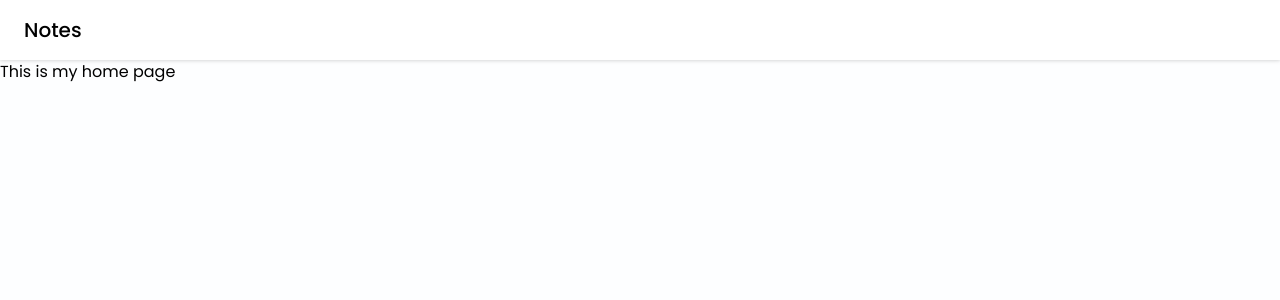
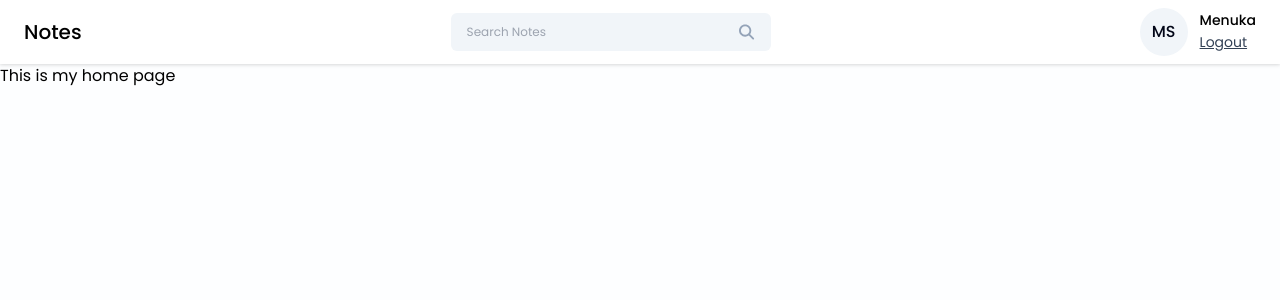
Before and after one commit to Menuka7865/Creating-Note-App, a React (Vite) app in the folder note-app/: page / in a window 1280 px wide. Shown: the top 300 px of the page. Built offline with nearby package versions, Linux system fonts and the light colour scheme.

Commit message:
Navbar updated

```diff
--- a/note-app/src/compnents/Navbar.jsx
+++ b/note-app/src/compnents/Navbar.jsx
@@ -1,10 +1,36 @@
-import React from 'react'
+import React, { useState } from 'react'
+import Profileinfo from './Profileinfo'
+import { useNavigate } from 'react-router-dom'
+import Searchbar from './Searchbar'
 
-function Navbar() {
+const Navbar = () => {
+   const [searchQuery, setSearchQuery] = useState("")
+   const navigate = useNavigate
+   const onLogout = () =>{
+    navigate('/login')
+   };
+   const handleSearch = () => {};
+   const onClearSearch = () => {
+    setSearchQuery("");
+   };
   return (
+    <>
     <div className='bg-white flex items-center justify-between px-6 py-2 drop-shadow'>
       <h2 className='text-xl font-medium text-black py-2'>Notes</h2>
+
+        <Searchbar
+          value={searchQuery}
+          onChange={({target}) =>{
+            setSearchQuery(target.value);
+          }}
+          handleSearch={handleSearch}
+          onClearSearch={onClearSearch}
+        />
+
+      <Profileinfo onLogout={onLogout} />
     </div>
+
+    </>
   )
 }
 
--- /dev/null
+++ b/note-app/src/compnents/Profileinfo.jsx
@@ -0,0 +1,22 @@
+import React from 'react';
+import { getInitials } from '../utilis/helper';
+
+const Profileinfo = ({onLogout}) => {
+  return (
+    <>
+      <div className='flex items-center gap-3'>
+        <div className='w-12 h-12 flex items-center justify-center rounded-full text-slate-950 font-medium bg-slate-100'>
+           {getInitials("Menuka Sandaruwan")}
+        </div>
+        <div>
+            <p className='text-sm font-medium'>Menuka</p>
+            <button className='text-sm text-slate-700 underline' onClick={onLogout}>
+                Logout
+            </button>
+        </div>
+      </div>
+    </>
+  );
+}
+
+export default Profileinfo;
--- /dev/null
+++ b/note-app/src/compnents/Searchbar.jsx
@@ -0,0 +1,22 @@
+import React from 'react';
+import { FaMagnifyingGlass } from "react-icons/fa6";
+import { IoMdClose } from "react-icons/io"
+const Searchbar = ({ value, onchange, handleSearch, onClearSearch}) => {
+  return (
+   <>
+     <div className='w-80 flex items-center px-4 bg-slate-100 rounded-md'>
+        <input
+        type="text"
+        placeholder='Search Notes'
+        className='w-full text-xs bg-transparent py-[11px] outline-none'
+        value={value}
+        onChange={onchange}
+        />
+        { value && (<IoMdClose className='text-xl text-slate-500 cursor-pointer hover:text-black mr-3' onClick={onClearSearch}/>)}
+        <FaMagnifyingGlass className='text-slate-400 cursor-pointer hover:text-black' onClick={handleSearch}/>
+     </div>
+   </>
+  );
+}
+
+export default Searchbar;
--- a/note-app/src/pages/Signup.jsx
+++ b/note-app/src/pages/Signup.jsx
@@ -1,6 +1,7 @@
 import React, { useState } from 'react';
 import { Link } from 'react-router-dom';
 import PasswordInput from '../compnents/PasswordInput';
+import { validateEmail } from '../utilis/helper';
 
 const Signup = () => {
   const [name, setName] = useState("");
@@ -11,6 +12,23 @@ const Signup = () => {
 
   const handleSignup = async (e) => {
     e.preventDefault();
+
+    setError("");
+    setPasswordError("");
+
+    if (!name){
+      setError("Please enter your name.");
+      return;
+    }
+    if (!validateEmail(email)){
+      setError("Please enter a valid email address.");
+      return;
+    }
+    if (!password){
+      setPasswordError("Please enter the password");
+      return;
+    }
+
     console.log("Signing up with:", name, email, password);
   };
 
@@ -41,7 +59,7 @@ const Signup = () => {
               value={password}
               onChange={(e) => setPassword(e.target.value)}
             />
-
+             {error && <p className='text-red-500 text-xs pb-1'>{error}</p>}
             {passwordError && <p className='text-red-500 text-xs pb-1'>{passwordError}</p>}
 
             <button type='submit' className='btn-primary'>Create Account</button>
--- a/note-app/src/utilis/helper.js
+++ b/note-app/src/utilis/helper.js
@@ -2,3 +2,16 @@ export const validateEmail = (email) => {
     const regex = /^[^\s@]+@[^\s@]+\.[^\s@]+$/;
     return regex.test(email);
 };
+
+export const getInitials = (name) => {
+    if (!name) return "";
+
+    const words = name.split(" ");
+    let initials = "";
+
+    for (let i = 0; i < Math.min(words.length, 2); i++) {
+        initials += words[i][0];
+    }
+
+    return initials.toUpperCase();
+};
```
